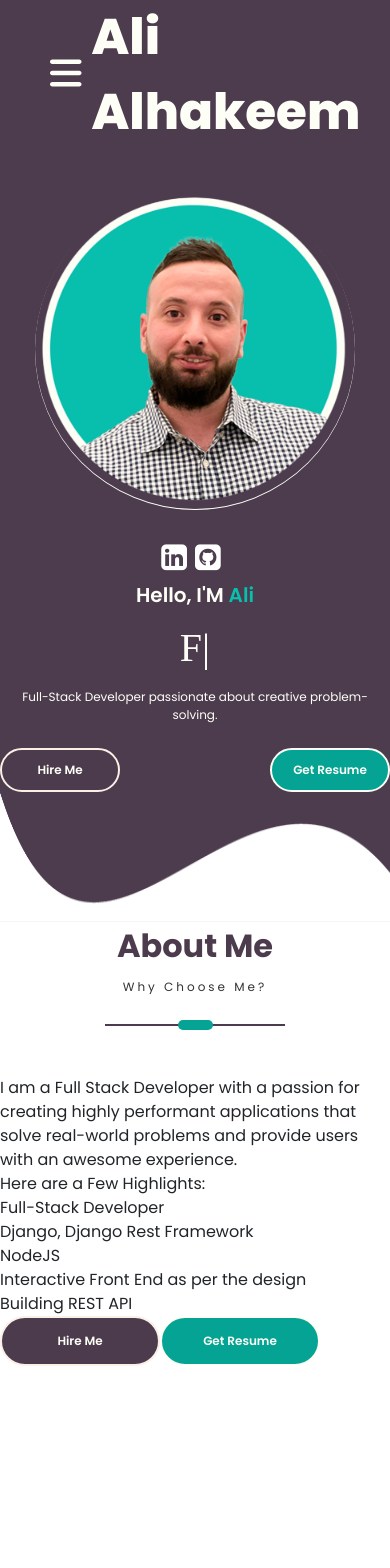
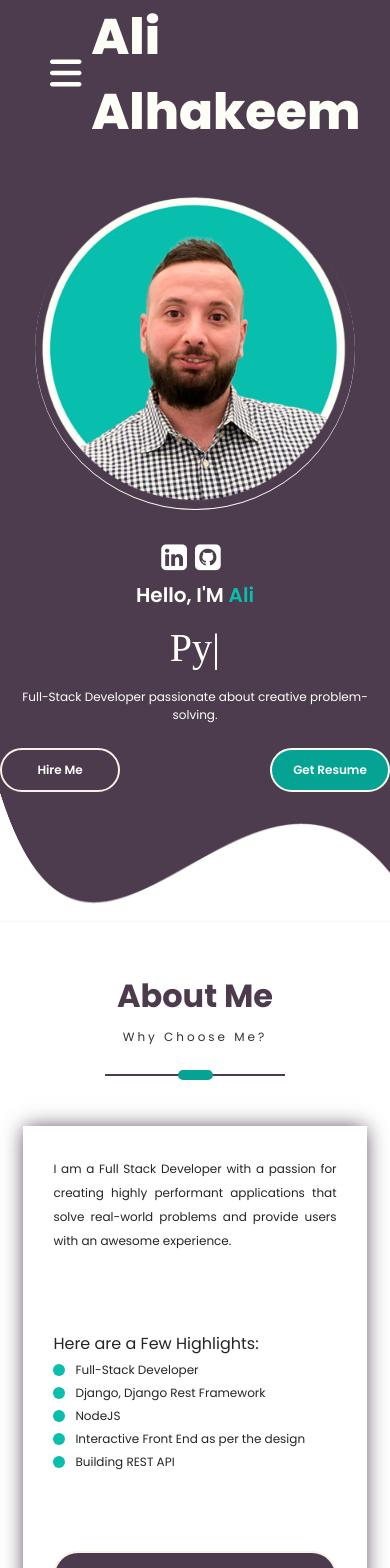
Before and after one commit to AlhakeemALI/Portfolio-AliAhakeem, a React (Create React App) app in the folder client/: page / in a window 390 px wide. Shown: the top 1568 px of the page. Before the commit the page ends 1366 px from the top, so only its background shows below. Built offline with nearby package versions, Linux system fonts and the light colour scheme; a web font is replaced by a local one.

Commit message:
Styling About Me Component

```diff
--- a/client/src/ProfolioContainer/AboutMe/AboutMe.css
+++ b/client/src/ProfolioContainer/AboutMe/AboutMe.css
@@ -0,0 +1,82 @@
+.about-me-container {
+  display: flex;
+  flex-direction: column;
+  justify-content: center;
+  align-items: center;
+  margin: 50px 0 0 0;
+}
+.about-me-parent {
+  max-width: 1000px;
+  width: 70%;
+}
+.about-me-card {
+  display: flex;
+  width: 100%;
+  box-shadow: 0 0px 20px -2px #4c3b4d;
+}
+.about-me-profile {
+  width: 50%;
+  background-image: url("../../assets/AboutMe/IMG_2597.jpg");
+  background-size: cover;
+  background-repeat: no-repeat;
+  background-position: center;
+}
+.about-me-details {
+  width: 48%;
+  text-align: justify;
+  padding: 30px;
+}
+.about-me-description {
+  font-size: 12px;
+}
+.about-me-highlights {
+  margin: 80px 0;
+}
+.highlght-heading {
+  font-family: "Poppins Bold";
+  font-size: 14px;
+  margin: 0 0 5px 0;
+}
+.highlight {
+  display: flex;
+  align-items: center;
+  margin: 5px 0;
+  font-size: 12px;
+}
+.highlight-blob {
+  height: 12px;
+  width: 12px;
+  margin: 0 10px 0 0;
+  background-color: var(--sea-green);
+  border-radius: 50%;
+}
+.about-me-options .highlighted-btn {
+  margin: 0 0 0 30px;
+}
+
+/*IPAD PRO RESPONSIVENESS*/
+@media only screen and (max-width: 1110px) {
+  .about-me-parent {
+    width: 88%;
+  }
+}
+@media only screen and (max-width: 898px) {
+  .about-me-profile {
+    display: none;
+  }
+  .about-me-details {
+    width: 100%;
+  }
+}
+@media only screen and (max-width: 466px) {
+  .about-me-options {
+    display: flex;
+    flex-direction: column;
+  }
+  .about-me-options .highlighted-btn {
+    margin: 24px 0 0 0 !important;
+  }
+  .about-me-options button {
+    width: 100%;
+  }
+}
```
Also changed, not shown: client/src/assets/AboutMe/IMG_2597.jpg (added).
